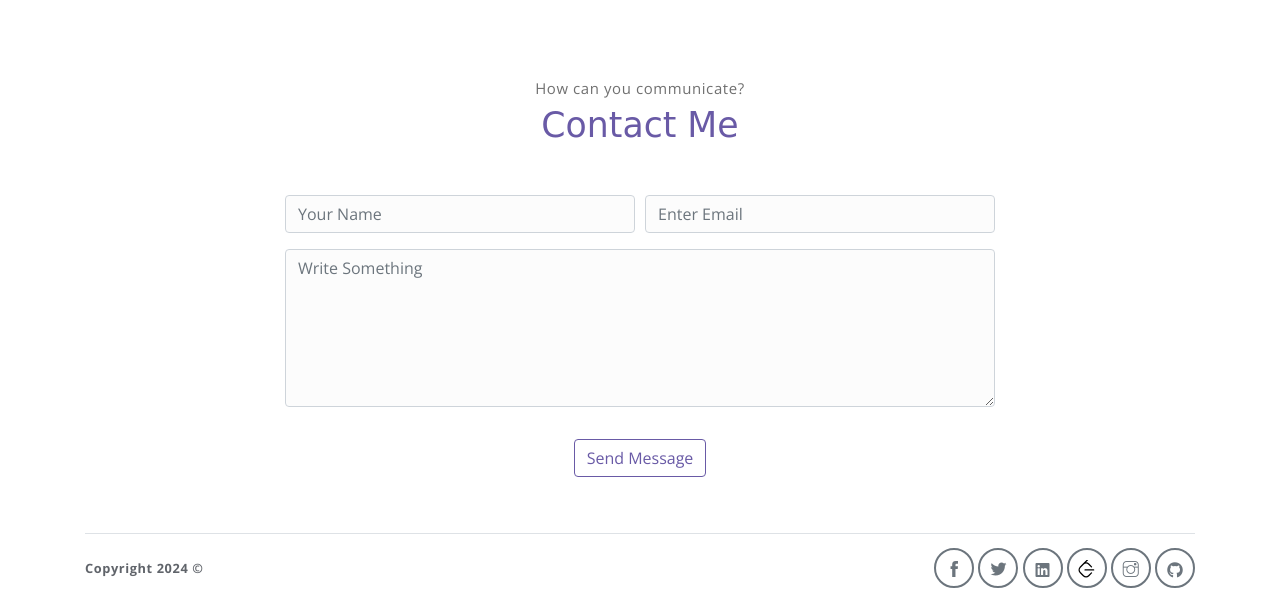
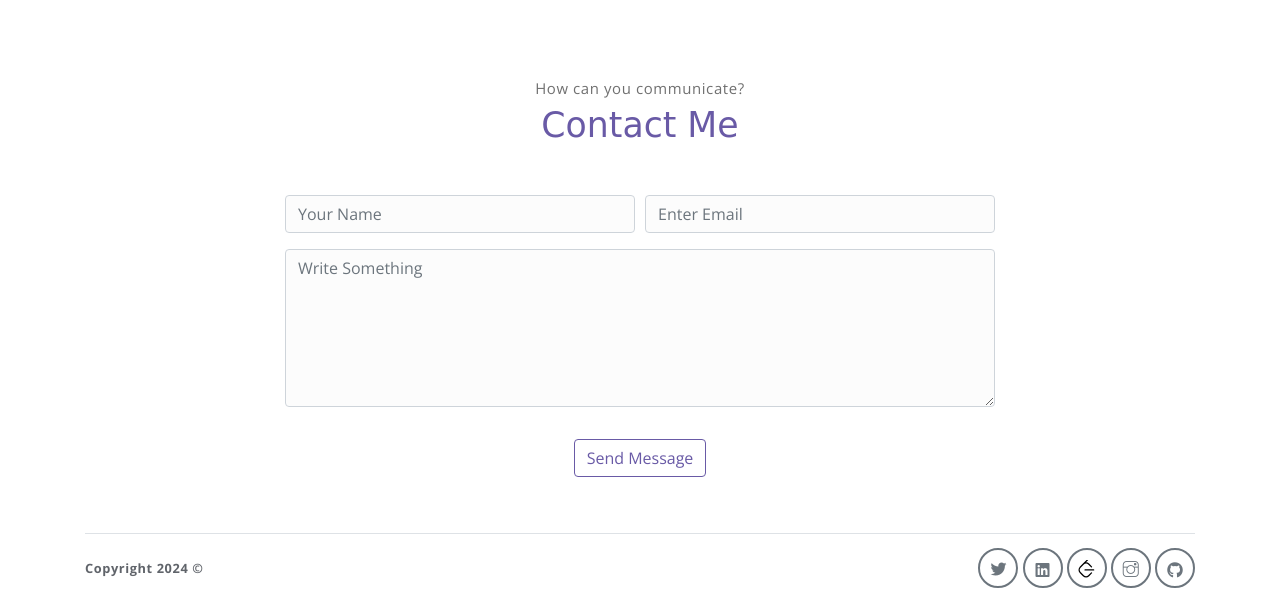
Before and after one commit to ashwanil23/Kumar-Ashwani, a plain HTML site: page index.html in a window 1280 px wide. Shown: the part 2034-2637 px from the top of the page. Drawn offline with nearby package versions, Linux system fonts and the light colour scheme; a script that the page names is missing; a web font is replaced by a local one.

Commit message:
updated work

```diff
--- a/index.html
+++ b/index.html
@@ -189,7 +189,7 @@
                 <script>document.write(new Date().getFullYear())</script> &copy;
             </p>
             <div class="social-links text-right m-auto ml-sm-auto">
-                <a href="javascript:void(0)" class="link"><i class="ti-facebook"></i></a>
+
                 <a href="https://x.com/ashwani_l23" class="link"><i class="ti-twitter-alt"></i></a>
                 <a href="https://www.linkedin.com/in/ashwanl23/" class="link"><i class="fab fa-linkedin"></i></a>
 
```
Also changed, not shown: works.html (+1 -1 lines).
